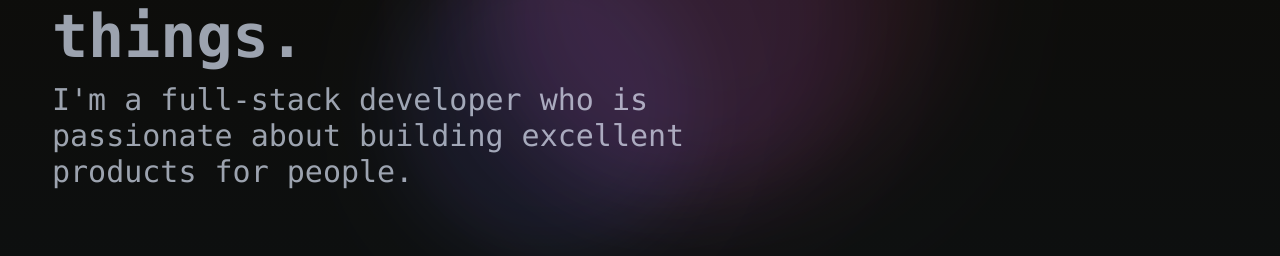
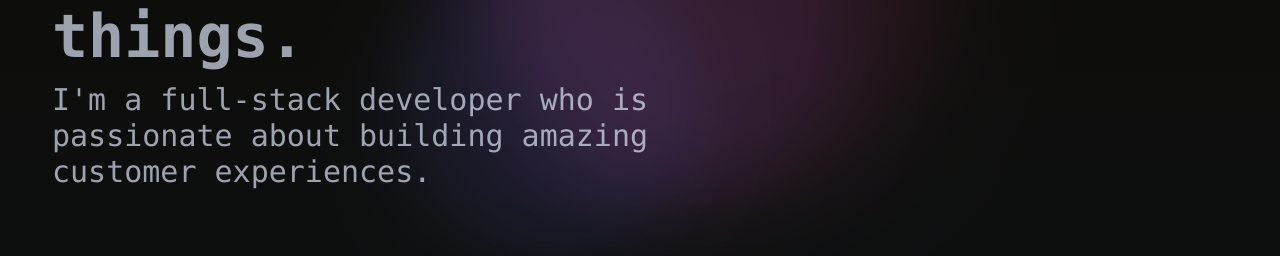
Before and after one commit to fsalcedo55/my-website, a React (Create React App) app: page / in a window 1280 px wide. Shown: the part 490-746 px from the top of the page. Built offline with nearby package versions, Linux system fonts and the light colour scheme.

Commit message:
Update project data

```diff
--- a/src/components/Home.js
+++ b/src/components/Home.js
@@ -1,4 +1,4 @@
-import React from "react";
+import React from "react"
 
 export default function Home() {
   return (
@@ -15,8 +15,8 @@ export default function Home() {
             I like to build things.
           </div>
           <div className="2xl:text-3xl xl:text-3xl lg:text-3xl md:text-xl text-lg font-extralight text-gray-400 py-4">
-            I'm a full-stack developer who is passionate about building
-            excellent products for people.
+            I'm a full-stack developer who is passionate about building amazing
+            customer experiences.
           </div>
         </div>
         <div className="relative">
@@ -26,5 +26,5 @@ export default function Home() {
         </div>
       </div>
     </section>
-  );
+  )
 }
--- a/src/data/projectsData.js
+++ b/src/data/projectsData.js
@@ -4,8 +4,7 @@ const projectsData = [
     name: "Seamaster",
     techStack: ["React", "Next.js", "Tailwind"],
     teamMembers: [],
-    deployedURL:
-      "https://seacraft-marine-repair-l94jn1moi-fsalcedo55.vercel.app/",
+    deployedURL: "https://seacraft-marine-repair-fsalcedo55.vercel.app/",
     githubURL: "https://github.com/fsalcedo55/underwater-services",
     photo: "/images/seamaster.jpg",
     description: "Marketing website for a local marine repair company.",
```
